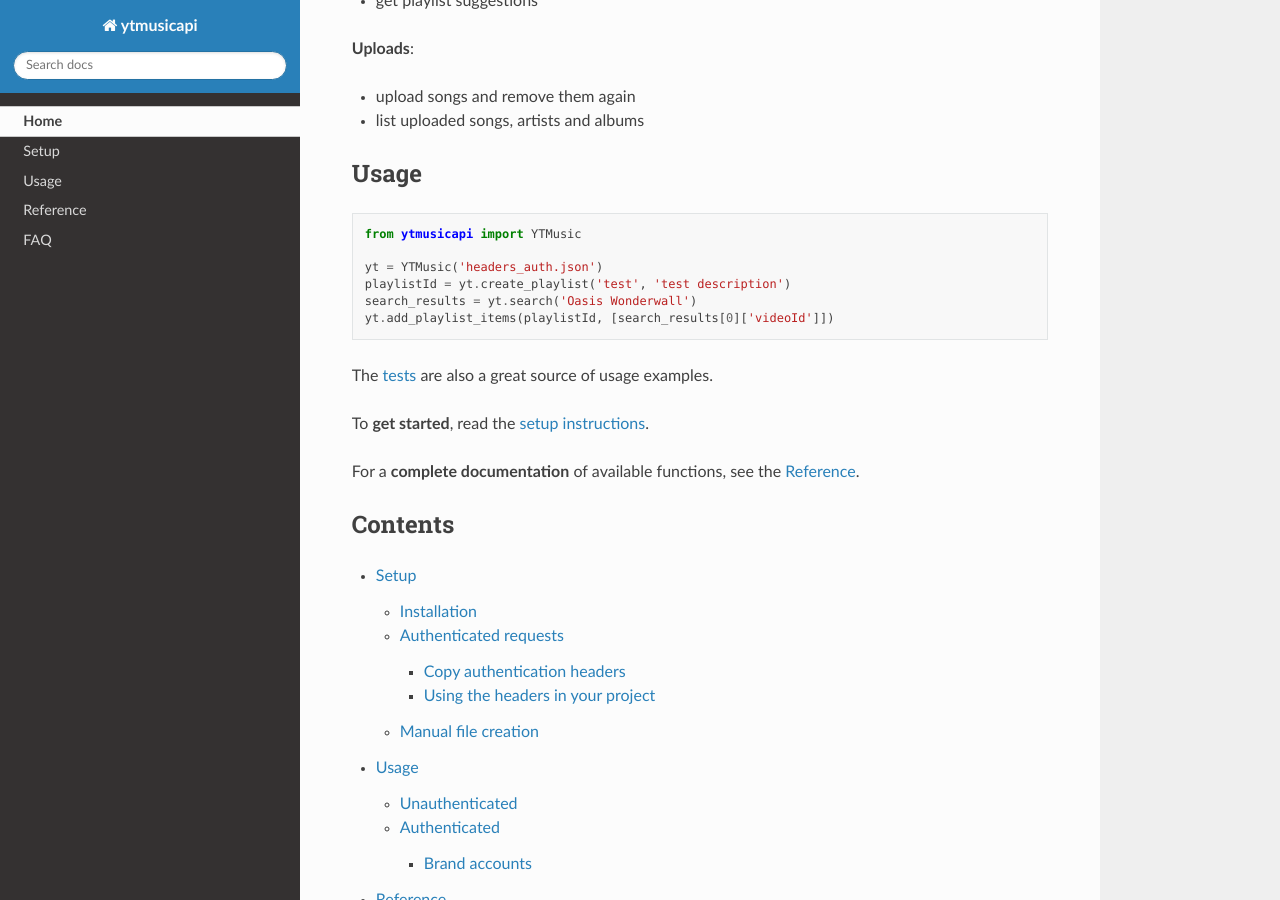
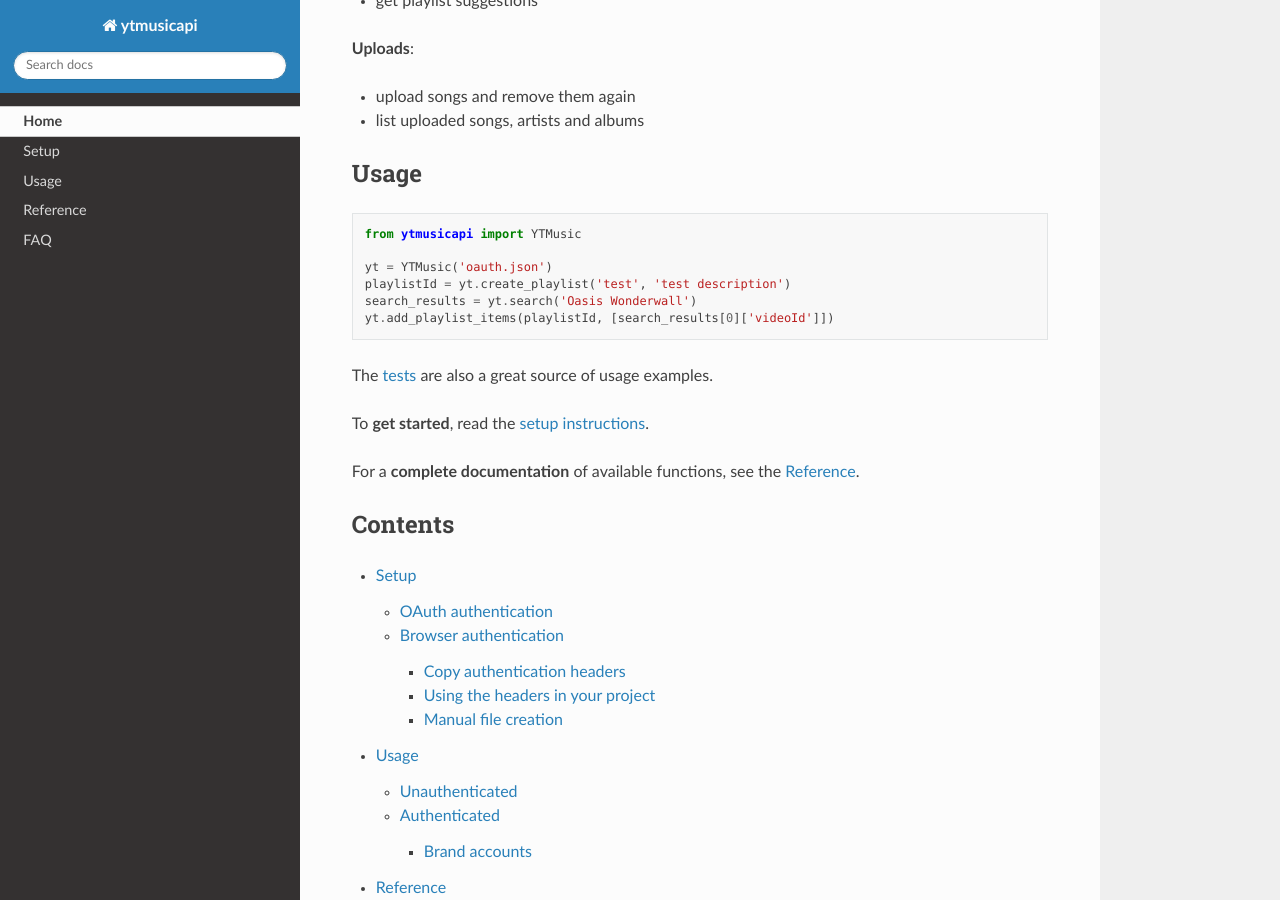
Before and after one commit to sigma67/ytmusicapi, a Sphinx documentation site: the page built from docs/source/index.rst, in a window 1280 px wide and 900 px high, scrolled down 1067 px. Built offline with Sphinx 7.4.7 and the Read the Docs theme 2.0.0, drawn with Linux system fonts in a browser that asks for light colours; the version number could not be read and is left out.

Commit message:
update docs

```diff
--- a/README.rst
+++ b/README.rst
@@ -72,7 +72,7 @@ Usage
 
     from ytmusicapi import YTMusic
 
-    yt = YTMusic('headers_auth.json')
+    yt = YTMusic('oauth.json')
     playlistId = yt.create_playlist('test', 'test description')
     search_results = yt.search('Oasis Wonderwall')
     yt.add_playlist_items(playlistId, [search_results[0]['videoId']])
--- a/docs/source/conf.py
+++ b/docs/source/conf.py
@@ -67,8 +67,3 @@ if not on_rtd:
 else:
     # Set theme to 'default' for ReadTheDocs.
     html_theme = 'default'
-
-# Add any paths that contain custom static files (such as style sheets) here,
-# relative to this directory. They are copied after the builtin static files,
-# so a file named "default.css" will overwrite the builtin "default.css".
-html_static_path = ['_static']
--- a/docs/source/faq.rst
+++ b/docs/source/faq.rst
@@ -74,7 +74,7 @@ A ``browseId`` is an internal, globally unique identifier used by YouTube Music
 
 
 Why is ytmusicapi returning more results than requested with the limit parameter?
-***********************************************************************
+*********************************************************************************
 YouTube Music always returns increments of a specific pagination value, usually between 20 and 100 items at a time.
 This is the case if a ytmusicapi method supports the ``limit`` parameter. The default value of the ``limit`` parameter
 indicates the server-side pagination increment. ytmusicapi will keep fetching continuations from the server until it has
--- a/docs/source/index.rst
+++ b/docs/source/index.rst
@@ -15,7 +10,7 @@ To achieve this, it emulates web requests that would occur if you performed the
   :start-after: features
   :end-before: end-features
 
-To **get started**, read the :doc:`setup instructions <setup>`.
+To **get started**, read the :doc:`setup instructions <setup/index>`.
 
 For a **complete documentation** of available functions, see the :doc:`Reference <reference>`.
 
--- a/docs/source/usage.rst
+++ b/docs/source/usage.rst
@@ -17,14 +17,14 @@ If an endpoint requires authentication you will receive an error:
 
 Authenticated
 -------------
-For authenticated requests you need to set up your credentials first: :doc:`Setup <setup>`
+For authenticated requests you need to set up your credentials first: :doc:`Setup <setup/index>`
 
 After you have created the authentication JSON, you can instantiate the class:
 
 .. code-block:: python
 
     from ytmusicapi import YTMusic
-    ytmusic = YTMusic('headers_auth.json')
+    ytmusic = YTMusic("oauth.json")
 
 
 With the :code:`ytmusic` instance you can now perform authenticated requests:
@@ -47,4 +47,4 @@ Example:
 .. code-block:: python
 
     from ytmusicapi import YTMusic
-    ytmusic = YTMusic('headers_auth.json', "101234161234936123473")
+    ytmusic = YTMusic("oauth.json", "101234161234936123473")
```
Also changed, not shown: other parts of docs/source/index.rst (+1 -6 lines), docs/source/reference.rst (+4 -4 lines), docs/source/setup/browser.rst (renamed from docs/source/setup.rst, +18 -22 lines), docs/source/setup/index.rst (added, +24 -0 lines), docs/source/setup/oauth.rst (added, +15 -0 lines), 2 other files.
